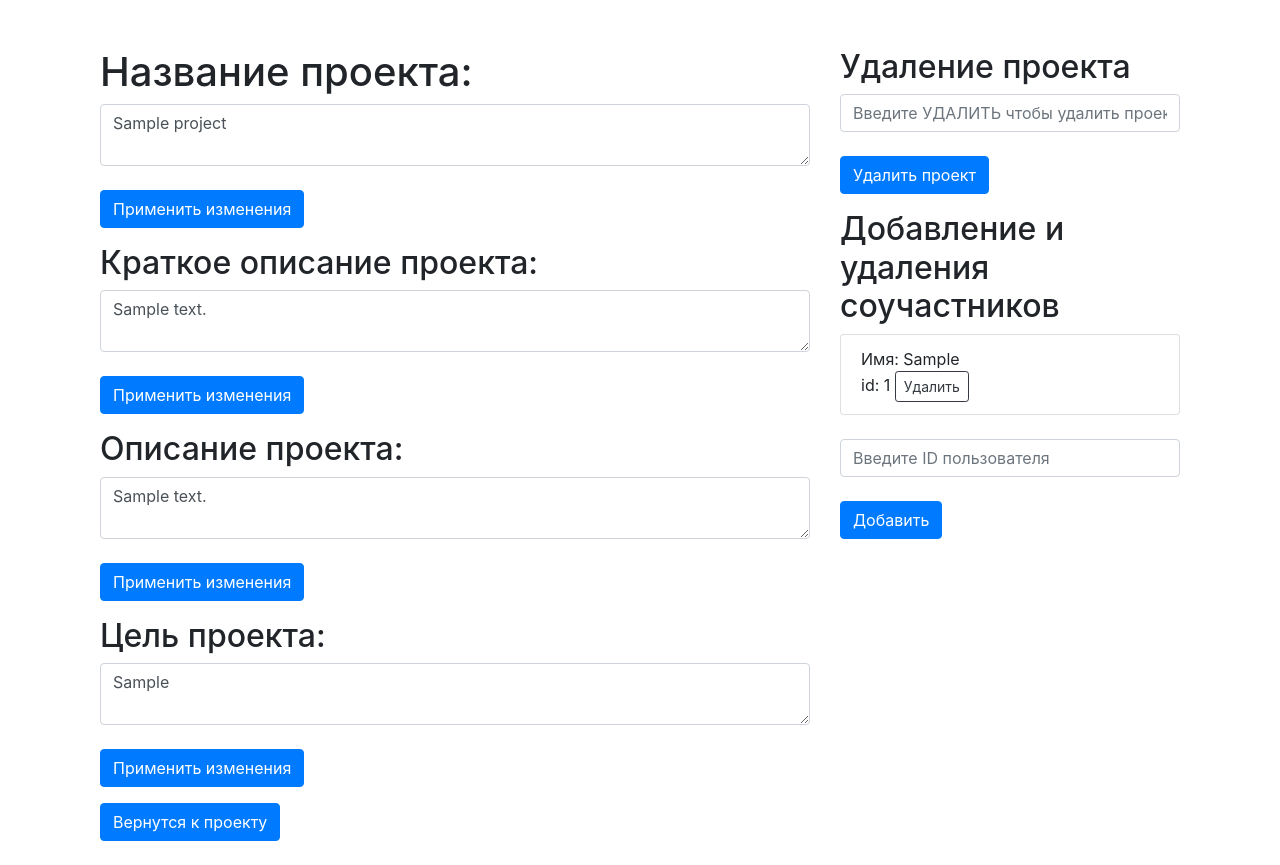
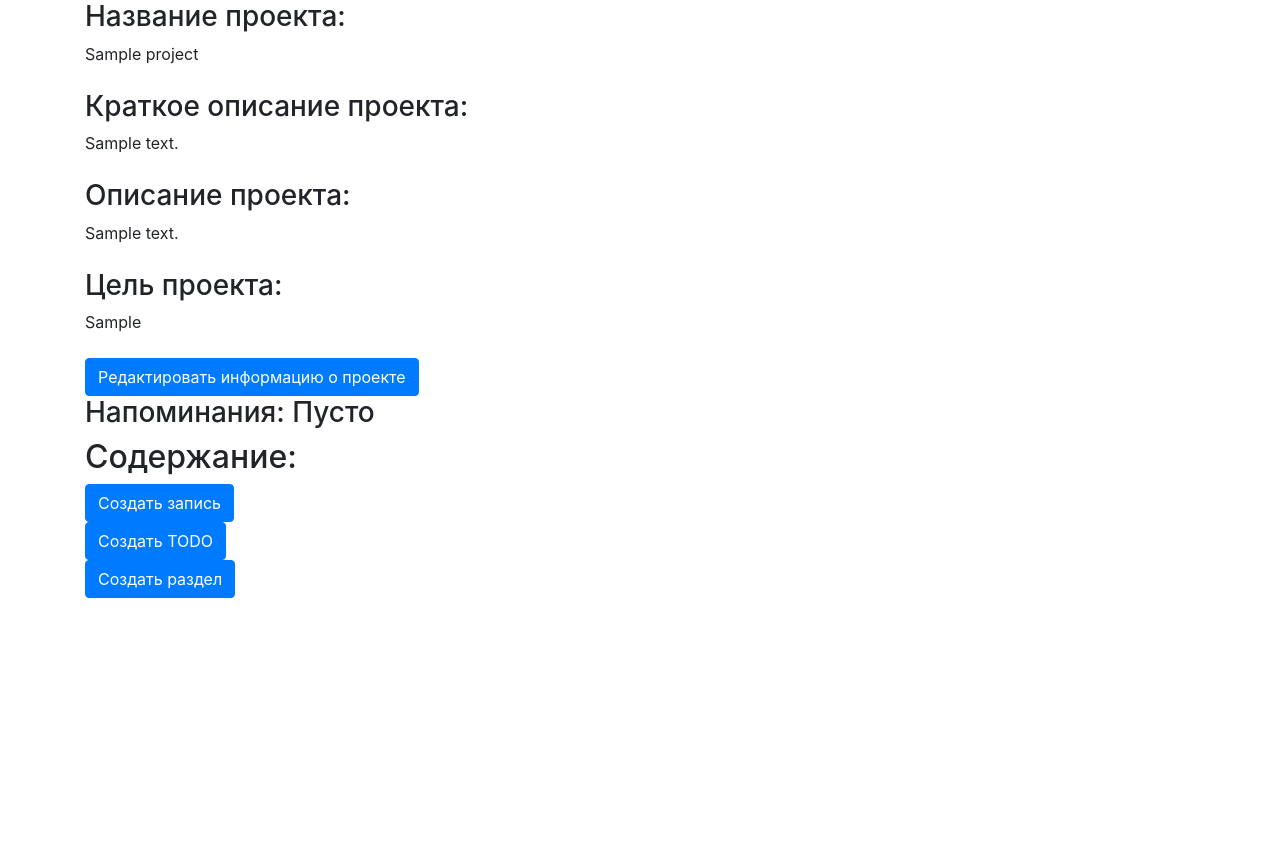
Before and after one commit to V1lad/Student-Project-Manager, a Flask app: template Web/templates/redact_subproject.html in a window 1280 px wide. Shown: the part 56-921 px from the top of the page. After the commit the page ends 654 px from the top, so only its background shows below. Run offline with Flask 3, Linux system fonts and the light colour scheme; tables that the repository leaves empty hold one stand-in row (values such as "Sample post"); the template is opened without the code that fills it: values that come from a table or form of the project are taken from there, most other values are stand-ins (such as "Sample title", 1, 10 or a date in 2020); some libraries are stand-ins or nearby versions.

Commit message:
Temporary save

```diff
--- a/Web/templates/projects.html
+++ b/Web/templates/projects.html
@@ -4,6 +4,7 @@
 {% block content %}
 <h1 align="center"> Ваши проекты  </h1>
 {% for project in available_projects %}
+<ul class="list-group">
 <li class="list-group-item">
     <h1>{{ project.name }} </h1>
         {{ project.shortDescription}} </br>
@@ -14,6 +15,7 @@
         <br/>
     </form>
 </li>
+</ul>
 {% endfor %}
 
 {% endblock %}
--- a/Web/templates/redact_project.html
+++ b/Web/templates/redact_project.html
@@ -82,7 +82,7 @@
     </div>
 </form>
 <h2> Добавление и удаления соучастников   </h2>
-
+<ul class="list-group">
     <div class="form-group">
         {% for allowed_user in allowed_users %}
         <form method="POST">
@@ -102,6 +102,7 @@
         </form>
         {% endfor %}
         </br>
+    </ul>
 <form method="POST">
         <input
                 type="text"
--- a/Web/templates/redact_subproject.html
+++ b/Web/templates/redact_subproject.html
@@ -2,117 +2,31 @@
 
 {% block title %}Проект{% endblock %}
 {% block content %}
-<div class="container" id='sign-up-container'>
-    <div class="row pt-4 mt-4 mb-4">
-        <div class="col-8">
-<h1> Название проекта:   </h1>
-<form method="POST">
-    <div class="form-group">
-        <textarea
-                type="text"
-                class="form-control"
-                id="name"
-                name="name"
-        >{{ project.name }}</textarea>
-        </br>
-        <button type="submit" class="btn btn-primary">Применить изменения</button>
- </div>
+<h3> Название проекта:  </h3><span>{{ project.name }} </span> </br> </br>
+<h3> Краткое описание проекта:  </h3><span>{{ project.shortDescription }} </span> </br> </br>
+<h3> Описание проекта:  </h3><span>{{ project.fullDescription }}  </span> </br> </br>
+<h3> Цель проекта:  </h3><span>{{ project.goal }}   </span> </br> </br>
+<form action = {{ url_for('.redactProject', index=project.id) }} method = "POST">
+    <input type="hidden" name="project" value="{{ project.id }}" />
+    <button type="submit" class="btn btn-primary">Редактировать информацию о проекте</button>
+    <br/>
 </form>
-<h2> Краткое описание проекта:   </h2>
-<form method="POST">
-    <div class="form-group">
-        <textarea
-                type="text"
-                class="form-control"
-                id="shortDescription"
-                name="shortDescription"
-        >{{ project.shortDescription }}</textarea>
-        </br>
-        <button type="submit" class="btn btn-primary">Применить изменения</button>
- </div>
-</form>
+<h3> Напоминания: {{ "Пусто" }}  </h3>
+<h2> Содержание: </h2>
 
-<h2> Описание проекта:   </h2>
-<form method="POST">
-    <div class="form-group">
-        <textarea
-                type="text"
-                class="form-control"
-                id="fullDescription"
-                name="fullDescription"
-        >{{ project.fullDescription }}</textarea>
-        </br>
-        <button type="submit" class="btn btn-primary">Применить изменения</button>
- </div>
-</form>
-
-<h2> Цель проекта:   </h2>
-<form method="POST">
-    <div class="form-group">
-        <textarea
-                type="text"
-                class="form-control"
-                id="goal"
-                name="goal"
-        >{{ project.goal }}</textarea>
-        </br>
-        <button type="submit" class="btn btn-primary">Применить изменения</button>
- </div>
+<form action = {{ url_for('.showProject', index=project.id) }} method = "POST">
+    <input type="hidden" name="project" value="{{ project.id }}" />
+    <button type="submit" class="btn btn-primary">Создать запись</button>
 </form>
 
 <form action = {{ url_for('.showProject', index=project.id) }} method = "POST">
     <input type="hidden" name="project" value="{{ project.id }}" />
-    <button type="submit" class="btn btn-primary">Вернутся к проекту</button>
+    <button type="submit" class="btn btn-primary">Создать TODO</button>
+</form>
+
+<form action = {{ url_for('.showProject', index=project.id) }} method = "POST">
+    <input type="hidden" name="project" value="{{ project.id }}" />
+    <button type="submit" class="btn btn-primary">Создать раздел</button>
     <br/>
 </form>
-</div>
-<div class="col-4">
-<h2> Удаление проекта   </h2>
-<form method="POST">
-    <div class="form-group">
-        <input
-                type="text"
-                class="form-control"
-                id="delete"
-                name="delete"
-                placeholder="Введите УДАЛИТЬ чтобы удалить проект"
-        ></input>
-        </br>
-        <button type="submit" class="btn btn-primary">Удалить проект</button>
-    </div>
-</form>
-<h2> Добавление и удаления соучастников   </h2>
-
-    <div class="form-group">
-        {% for allowed_user in allowed_users %}
-        <form method="POST">
-        <li class="list-group-item"> Имя: {{ allowed_user.firstName }} <br/>
-             id: {{ allowed_user.id }}
-             <input
-                type="hidden"
-                class="form-control  border-0 hidden "
-                id="to_delete_user_id"
-                name="to_delete_user_id"
-                value="{{ allowed_user.id  }}"
-        ></input>
-            <button type="submit" class="btn btn-outline-dark btn-sm">
-                    Удалить
-           </button>
-        </li>
-        </form>
-        {% endfor %}
-        </br>
-<form method="POST">
-        <input
-                type="text"
-                class="form-control"
-                id="user_id"
-                name="user_id"
-                placeholder="Введите ID пользователя"
-        ></input></br>
-        <button type="submit" class="btn btn-primary">Добавить</button>
-    </div>
-</form>
-</div>
-
 {% endblock %}
```
Also changed, not shown: Web/projects.py (+29 -3 lines), Web/templates/show_project.html (+28 -14 lines).
